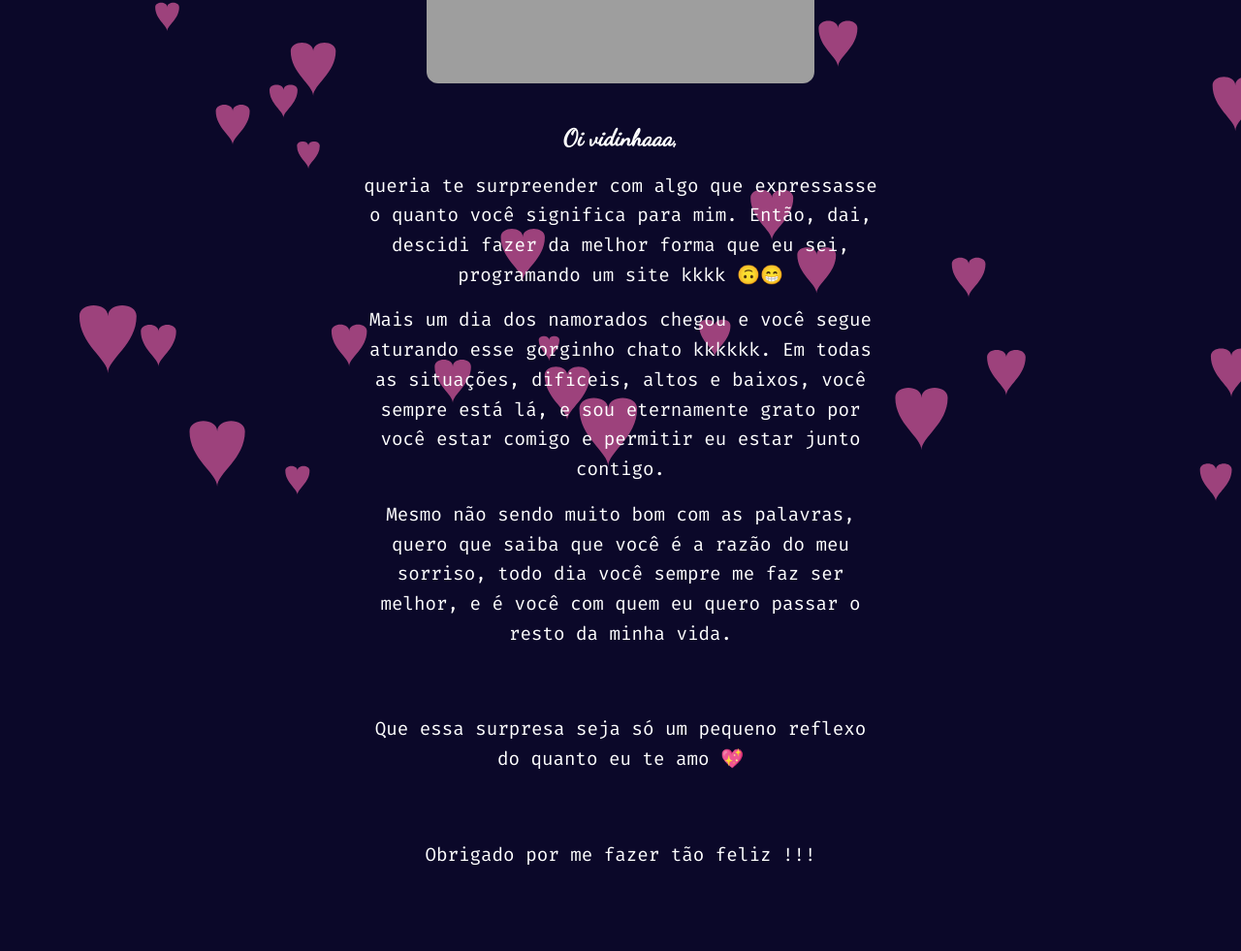
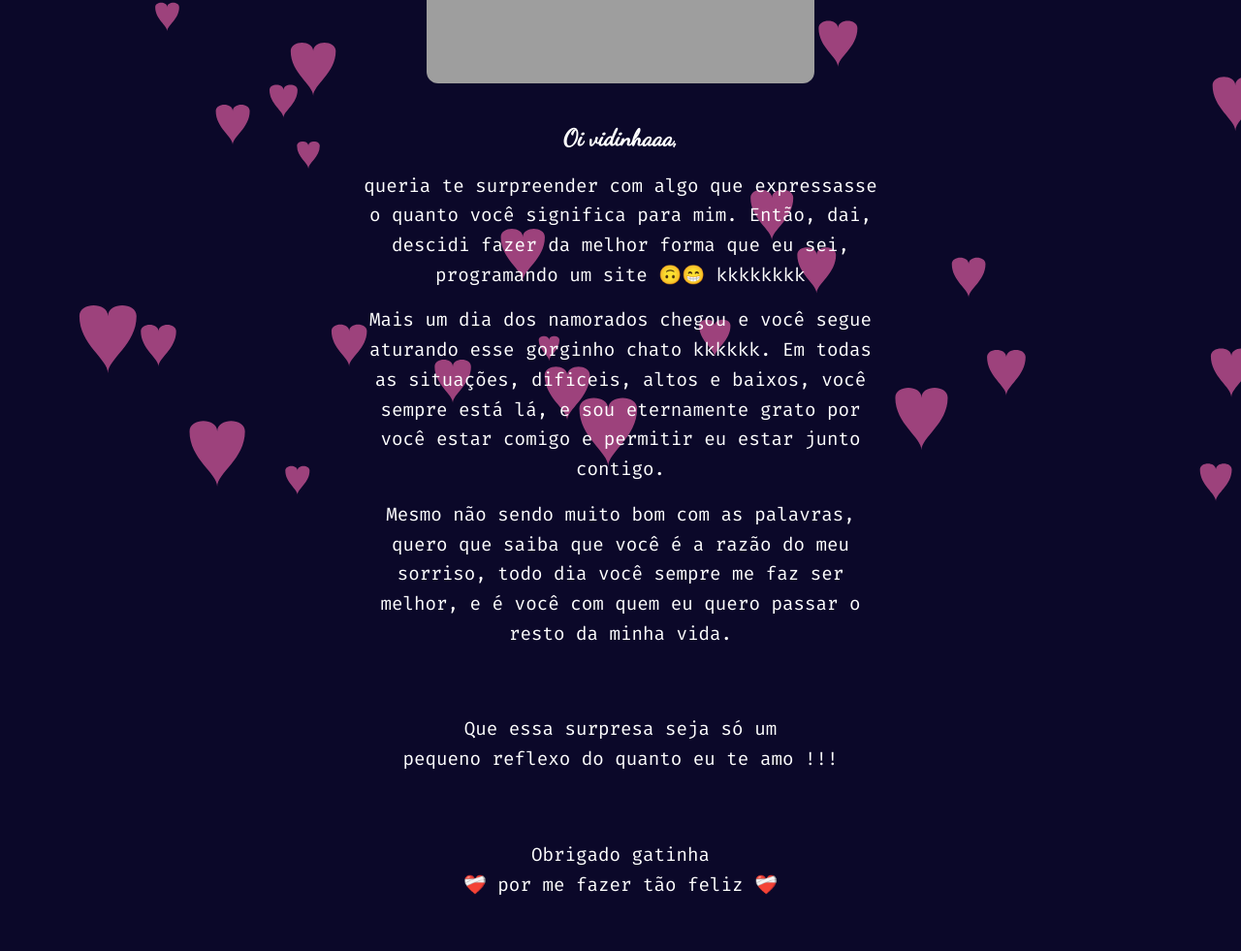
Before and after one commit to GuilhermeAdias/dia-dos-namorados, a plain HTML site: page index.html in a window 1280 px wide. Shown: the part 276-1257 px from the top of the page at 97% size. Drawn offline with nearby package versions, Linux system fonts and the light colour scheme; grey boxes are pictures that could not be loaded; a web font is replaced by a local one.

Commit message:
ajustes no texto

```diff
--- a/index.html
+++ b/index.html
@@ -36,7 +36,7 @@
         <p>
             queria te surpreender com algo que expressasse o quanto você significa para mim. Então, dai, descidi
             fazer
-            da melhor forma que eu sei, programando um site kkkk 🙃😁
+            da melhor forma que eu sei, programando um site 🙃😁 kkkkkkkk
         </p>
 
         <p>
@@ -50,9 +50,9 @@
             todo dia você sempre me faz ser melhor, e é você com quem eu quero passar o resto da minha vida.
         </p>
         <br>
-        <p>Que essa surpresa seja só um pequeno reflexo do quanto eu te amo 💖</p><br>
+        <p>Que essa surpresa seja só um <br> pequeno reflexo do quanto eu te amo !!!</p><br>
 
-        <p>Obrigado por me fazer tão feliz !!!<br></p>
+        <p>Obrigado gatinha<br>❤️‍🩹 por me fazer tão feliz ❤️‍🩹<br></p>
     </div>
     <br>
 
```
